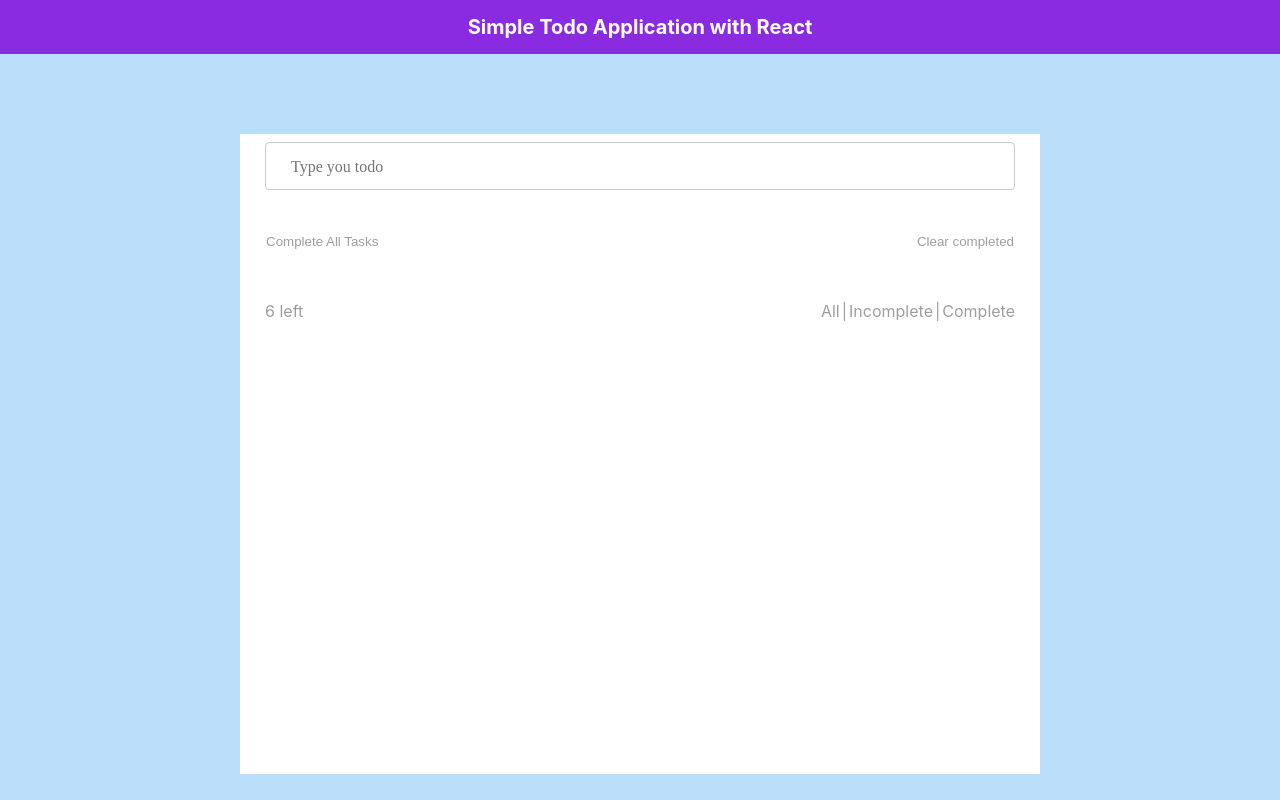
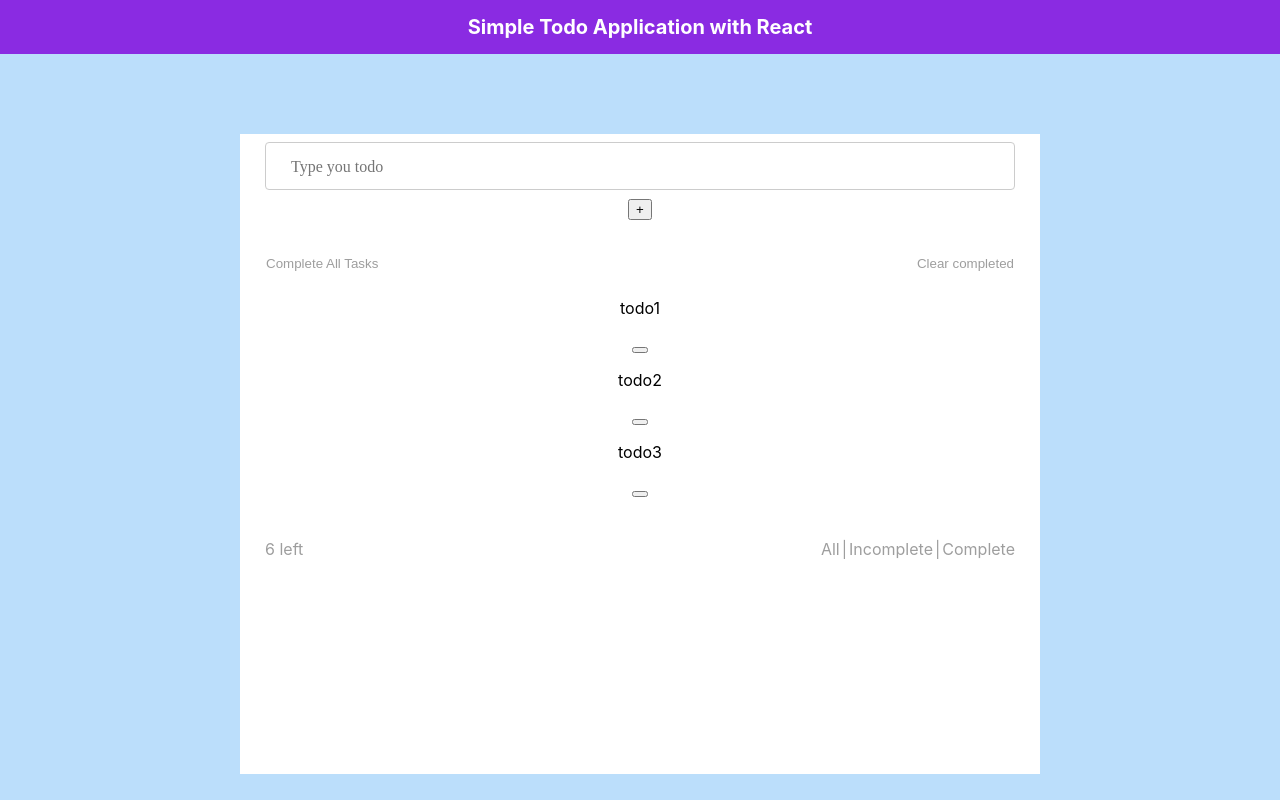
Before and after one commit to nshakib/todo-application-with-typescript, a React (Create React App) app: page / in a window 1280 px wide. Built offline with nearby package versions, Linux system fonts and the light colour scheme.

Commit message:
bug has been fixed

```diff
--- a/package.json
+++ b/package.json
@@ -18,6 +18,7 @@
     "react-dom": "^18.2.0",
     "react-scripts": "5.0.1",
     "typescript": "^4.8.4",
+    "uuidv4": "^6.2.13",
     "web-vitals": "^2.1.4"
   },
   "scripts": {
--- a/src/components/Form.tsx
+++ b/src/components/Form.tsx
@@ -1,22 +1,45 @@
-import React from 'react'
+import { title } from 'process';
+import React, { useState } from 'react'
 
 import style from '../module/Form.module.css'
-const Form = () => {
+import { AddTasks } from './Type';
+
+interface NewTaskProps {
+    addTasks:AddTasks;
+
+};
+
+const Form = ({addTasks}:NewTaskProps) => {
+   const [titleName, setTitleName] = useState<string>();
+
+
+  const handleChange = (event: React.ChangeEvent<HTMLInputElement>) => {
+    const title = event.target.value;
+    title && setTitleName(title);
+  };
+
+  const handleSubmit = (event: React.FormEvent<HTMLFormElement>) =>{
+    event.preventDefault();
+    titleName && addTasks(titleName);//if not empty
+    setTitleName("");
+
+  }
   return (
     <div>
-      <form className={style.form}>
+      <form className={style.form} onSubmit={handleSubmit}>
         <div className={style["form-field"]}>
             <label htmlFor='title'></label>
             <input
                 type="text"
                 name='title'
-                value=""
-                // onChange={}
+                value={titleName}
+                onChange={handleChange}
                 placeholder='Type you todo'
                 className='fa fa-plus-circle'
             />
             <i className="fa fa-circle-plus"></i>
         </div>
+        <button type='submit'>+</button>
       </form>
         <div className={style.form_section}>
           <div className={style.button_group}>
--- a/src/components/Home.tsx
+++ b/src/components/Home.tsx
@@ -1,4 +1,5 @@
 import React, { useState } from 'react'
+import { v4 as uuidv4 } from "uuid";
 import Navbar from './Navbar'
 
 import style from '../module/Home.module.css'
@@ -6,15 +7,26 @@
 import TodoList from './TodoList'
 import Footer from './Footer'
 import Form from './Form'
+import { InitialData } from './InitialData';
+import {TaskItem} from './Type'
+
 const Home = () => {
+  const [tasks, setTask] = useState(InitialData);
+  const taskItem = tasks.length+1;
+  const completeTask = tasks.filter(task =>  task.completed = true).length;
 
-  const [todos, setTodos] = useState([]);
+  const handleAddTask = (taskName:string) => {
+    setTask((prevTask) => {
+      return [...prevTask, { id: uuidv4(), title:taskName,completed:false}];
+    });
+  };
+
   return (
     <div className={style.home}>
         <Navbar />
         <div className={styleCard.card}>
-          <Form />
-          <TodoList todos={todos}/>
+          <Form addTasks={handleAddTask}/>
+          <TodoList taskList={tasks}/>
           <Footer />
         </div>
     </div>
--- /dev/null
+++ b/src/components/InitialData.ts
@@ -0,0 +1,7 @@
+import { TaskItem } from "./Type";
+
+export const InitialData:TaskItem[] = [
+    {id: 1, title: "todo1", completed: false},
+    {id: 2, title: "todo2", completed: false},
+    {id: 3, title: "todo3", completed: false},
+]
--- a/src/components/Todo.tsx
+++ b/src/components/Todo.tsx
@@ -1,32 +1,19 @@
 import React from 'react'
-type Todo = {
-  todo:{
-    title:string;
-  };
+import { TaskItem} from './Type';
+
+interface TaskProps{
+  task:TaskItem;
 }
-type ButtonProps = {
-  handleClick: (event: React.MouseEvent<HTMLButtonElement>) => void;
-  handleChange: (event: React.ChangeEvent<HTMLInputElement>) => void
-  };
-const Todo = ({ todo }:Todo) => {
-  const {title} = todo;
 
-  const handleClick = (id) => {
-    todo.onRemoveTodo(id);
-  }
+const Todo = ({ task}:TaskProps) => {
+
   return (
     <div>
       <div>
-        <p>{title}</p>
+        <p>{task.title}</p>
       </div>
       <div>
-        <button
-          className=""
-          onClick={() => {
-            handleClick(id);
-          }}
-        >
-          <i className="fa fa-trash fa-2x"></i>
+        <button>
         </button>
       </div>
     </div>
--- a/src/components/TodoList.tsx
+++ b/src/components/TodoList.tsx
@@ -1,26 +1,17 @@
 import React from 'react'
- import Todo from './Todo'
-type Todos = {
-  todos:{
-    title: string;
-    id: number;
+import Todo from './Todo';
+import { TaskItem } from './Type';
 
-  }[];
 
-};
+interface TaskListProps{
+  taskList:TaskItem[];
+}
 
-const TodoList = ({todos}: Todos) => {
-  console.log(todos);
+const TodoList = ({taskList}: TaskListProps) => {
   return (
     <div>
       {
-          todos.map((todo) => (
-           <Todo
-              todo={todo}
-              key={todo.id}
-              onRemoveTodo={todo.onRemoveTodo}
-              />
-           ))
+        taskList.map(task => <Todo task={task}/>)
       }
     </div>
   )
--- /dev/null
+++ b/src/components/Type.ts
@@ -0,0 +1,11 @@
+import { Key } from "react";
+
+export interface TaskItem {
+    id: Key;
+    title: string;
+    completed: boolean;
+
+  }
+
+//   export type addTask = (newTask: TaskItem) => void;
+  export type AddTasks = (title: string) => void;
```
Also changed, not shown: 1 other file (tests, documents, lock files or other folders).
